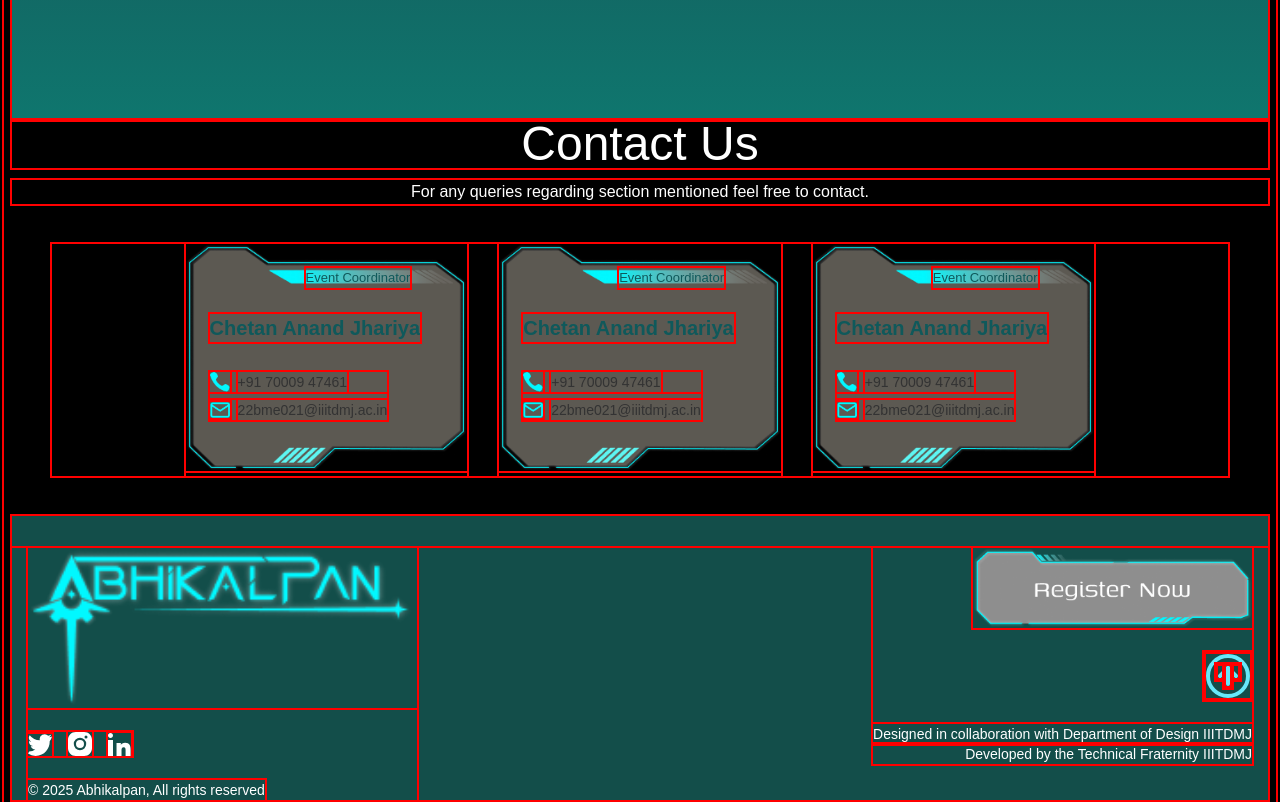
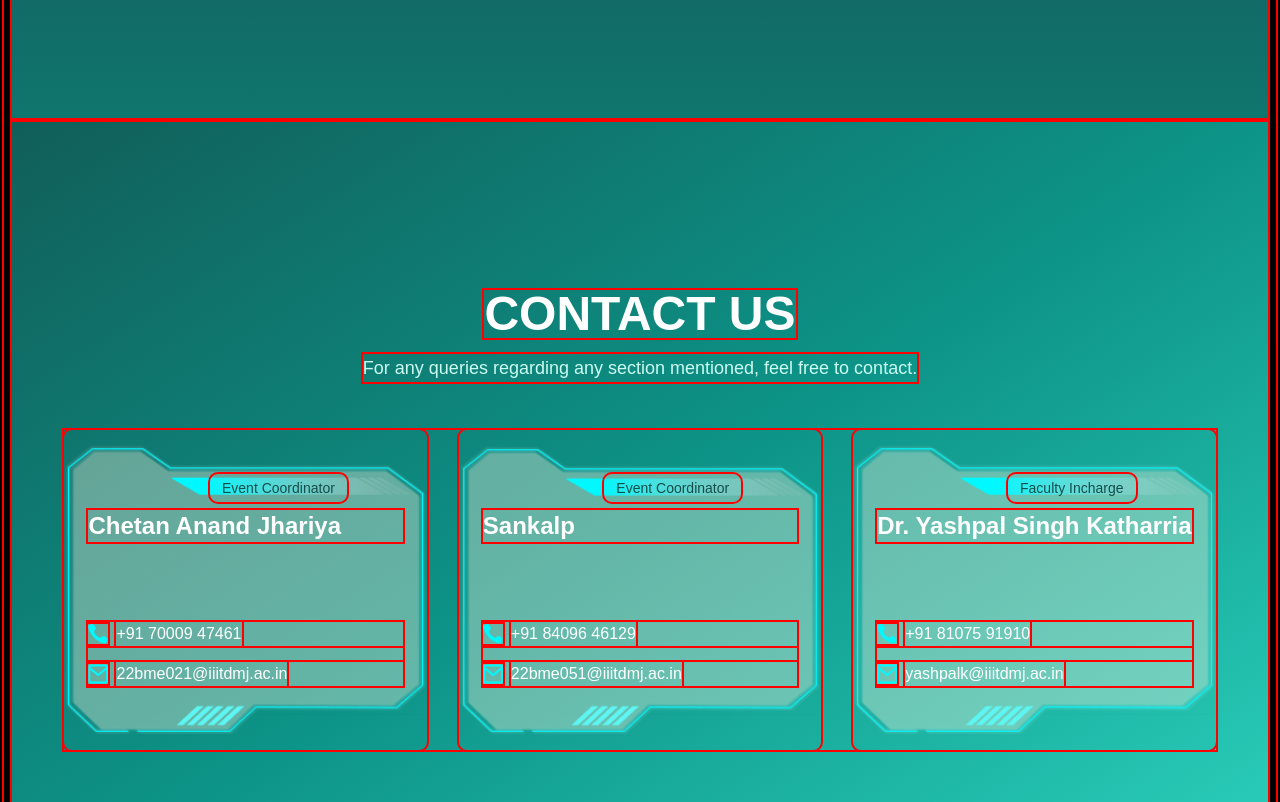
Before and after one commit to abhijeetw035/Abhikalpan-website, a Next.js app: page / in a window 1280 px wide. Shown: the part 3180-3982 px from the top of the page. Built offline with nearby package versions, Linux system fonts and the light colour scheme.

Commit message:
contact us page

```diff
--- a/app/(Custom Components)/Contactus.tsx
+++ b/app/(Custom Components)/Contactus.tsx
@@ -1,151 +1,87 @@
-import React from "react";
+import card from "@/public/images/Register.png";
+import phone from "@/public/images/Vector.png";
+import email from "@/public/images/Group.png";
 
-const Contact = () => {
+export default function ContactUs() {
+  const contacts = [
+    {
+      name: "Chetan Anand Jhariya",
+      role: "Event Coordinator",
+      phone: "+91 70009 47461",
+      email: "22bme021@iiitdmj.ac.in",
+      cardImage: card,
+      callIcon: phone,
+      emailIcon: email,
+    },
+    {
+      name: "Sankalp",
+      role: "Event Coordinator",
+      phone: "+91 84096 46129",
+      email: "22bme051@iiitdmj.ac.in",
+      cardImage: card,
+      callIcon: phone,
+      emailIcon: email,
+    },
+    {
+      name: "Dr. Yashpal Singh Katharria",
+      role: "Faculty Incharge",
+      phone: "+91 81075 91910",
+      email: "yashpalk@iiitdmj.ac.in",
+      cardImage: card,
+      callIcon: phone,
+      emailIcon: email,
+    },
+  ];
+
   return (
-    <>
-
-      <p className="text-5xl font-aboro text-white text-center">
-          Contact Us
+    <div className="min-h-screen flex flex-col items-center justify-center bg-gradient-to-br from-teal-800 via-teal-600 to-teal-400 px-6 py-12">
+      <h1 className="text-5xl font-bold text-white mb-4">CONTACT US</h1>
+      <p className="text-lg text-teal-100 mb-12">
+        For any queries regarding any section mentioned, feel free to contact.
       </p>
-        <p className=" left-[83vh] text-l text-white text-center mt-3 mb-1">
-          For any queries regarding section mentioned feel free to contact.
-        </p>
-      <div className="flex flex-wrap gap-8 box-border justify-center m-10">
-        <div className="relative w-[22vw] h-[29vh]">
-          {/* Image Container */}
-          <img
-            src="/images/Register.png"
-            alt="card1"
-            width="300"
-            height="300"
-            className="object-cover"
-          />
-
-          {/* Text Overlay */}
-          <p className="absolute top-[24px] left-[120px] text-[13px] text-[#0F595B]">
-            Event Coordinator
-          </p>
-
-          {/* Name */}
-          <h2 className="absolute top-[30%] left-6 text-xl text-[#0F595B] font-bold">
-            Chetan Anand Jhariya
+      <div className="grid grid-cols-1 md:grid-cols-3 gap-8">
+        {contacts.map((contact, index) => (
+          <div
+            key={index}
+            className="relative w-full h-80 p-6 flex flex-col justify-between bg-cover bg-center rounded-lg"
+            style={{
+              backgroundImage: `url(${contact.cardImage.src})`,
+                backgroundSize: "contain",
+              backgroundRepeat: "no-repeat",
+              backgroundPosition: "center",
+            }}
+          >
+            <div className="absolute top-11 right-20 text-teal-900 px-3 py-1 rounded-lg text-sm">
+              {contact.role}
+            </div>
+            <h2 className="text-2xl font-bold text-white mt-auto mb-20">
+              {contact.name}
             </h2>
-
-          {/* Contact Details */}
-          <div className="absolute top-[55%] left-6 flex flex-col gap-2">
-            {/* Phone */}
-            <div className="flex items-center gap-2">
+            <div className="space-y-2 mb-10">
+              <div className="flex items-center space-x-2 mb-4">
                 <img
                   src="/images/Vector.png"
                   alt="Phone Icon"
-                width="20"
-                height="20"
+                  width={20}
+                  height={20}
+                  className="w-5 h-5"
                 />
-              <p className="text-sm text-[#333]">+91 70009 47461</p>
+                <p className="text-white">{contact.phone}</p>
               </div>
-            {/* Email */}
-            <div className="flex items-center gap-2">
+              <div className="flex items-center space-x-2">
                 <img
                   src="/images/Group.png"
                   alt="Email Icon"
-                width="20"
-                height="20"
+                  width={20}
+                  height={20}
+                  className="w-5 h-5"
                 />
-              <p className="text-sm text-[#333]">22bme021@iiitdmj.ac.in</p>
+                <p className="text-white">{contact.email}</p>
               </div>
             </div>
           </div>
-        <div className="relative w-[22vw] h-[29vh]">
-          {/* Image Container */}
-          <img
-            src="/images/Register.png"
-            alt="card1"
-            width="300"
-            height="300"
-            className="object-cover"
-          />
-
-          {/* Text Overlay */}
-          <p className="absolute top-[24px] left-[120px] text-[13px] text-[#0F595B]">
-            Event Coordinator
-          </p>
-
-          {/* Name */}
-          <h2 className="absolute top-[30%] left-6 text-xl text-[#0F595B] font-bold">
-            Chetan Anand Jhariya
-          </h2>
-
-          {/* Contact Details */}
-          <div className="absolute top-[55%] left-6 flex flex-col gap-2">
-            {/* Phone */}
-            <div className="flex items-center gap-2">
-              <img
-                src="/images/Vector.png"
-                alt="Phone Icon"
-                width="20"
-                height="20"
-              />
-              <p className="text-sm text-[#333]">+91 70009 47461</p>
-            </div>
-            {/* Email */}
-            <div className="flex items-center gap-2">
-              <img
-                src="/images/Group.png"
-                alt="Email Icon"
-                width="20"
-                height="20"
-              />
-              <p className="text-sm text-[#333]">22bme021@iiitdmj.ac.in</p>
+        ))}
       </div>
     </div>
-        </div>
-        <div className="relative w-[22vw] h-[29vh]">
-          {/* Image Container */}
-          <img
-            src="/images/Register.png"
-            alt="card1"
-            width="300"
-            height="300"
-            className="object-cover"
-          />
-
-          {/* Text Overlay */}
-          <p className="absolute top-[24px] left-[120px] text-[13px] text-[#0F595B]">
-            Event Coordinator
-          </p>
-
-          {/* Name */}
-          <h2 className="absolute top-[30%] left-6 text-xl text-[#0F595B] font-bold">
-            Chetan Anand Jhariya
-          </h2>
-
-          {/* Contact Details */}
-          <div className="absolute top-[55%] left-6 flex flex-col gap-2">
-            {/* Phone */}
-            <div className="flex items-center gap-2">
-              <img
-                src="/images/Vector.png"
-                alt="Phone Icon"
-                width="20"
-                height="20"
-              />
-              <p className="text-sm text-[#333]">+91 70009 47461</p>
-            </div>
-            {/* Email */}
-            <div className="flex items-center gap-2">
-              <img
-                src="/images/Group.png"
-                alt="Email Icon"
-                width="20"
-                height="20"
-              />
-              <p className="text-sm text-[#333]">22bme021@iiitdmj.ac.in</p>
-            </div>
-          </div>
-        </div>
-      </div>
-    </>
   );
-};
-
-export default Contact;
+}
```
Lines whose indentation alone changed are shown as unchanged.
